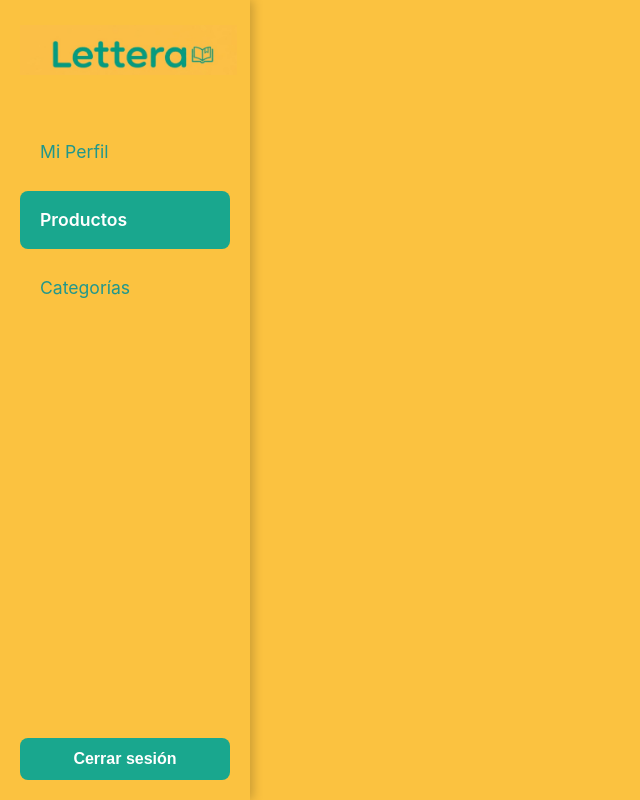
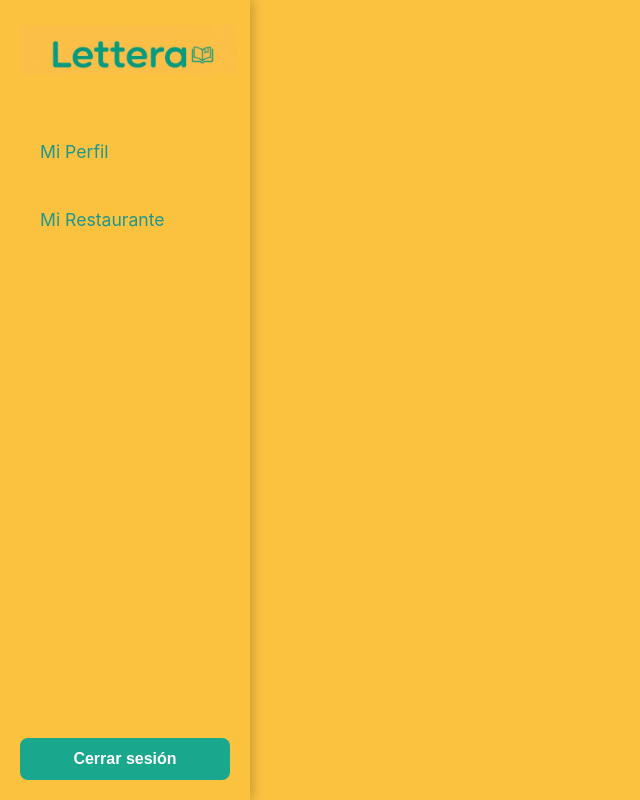
Before and after one commit to JuanNovarino/TP-Final-Roscio-Nova, an Angular app: page /admin in a window 1280 px wide. Shown: the whole page, without its empty margins (0-640 px from the left). Built offline with nearby package versions, Linux system fonts and the light colour scheme.

Commit message:
Creación de my-restaurant y New-edit-category (aun sin funcionar)

```diff
--- a/src/app/components/admin-layout/admin-layout.html
+++ b/src/app/components/admin-layout/admin-layout.html
@@ -16,13 +16,8 @@
               </a>
             </li>
             <li>
-              <a href="#" class="active">
-                <span>Productos</span>
-              </a>
-            </li>
-            <li>
-              <a href="#">
-                <span>Categorías</span>
+              <a routerLink="/admin/myrestaurant">
+                <span>Mi Restaurante</span>
               </a>
             </li>
           </ul>
--- /dev/null
+++ b/src/app/components/myrestaurant/myrestaurant.html
@@ -0,0 +1,3 @@
+<p>myrestaurant works!</p>
+
+<a routerLink="/admin/myrestaurant/new">Nueva Categoria</a>
--- /dev/null
+++ b/src/app/components/new-edit-category/new-edit-category.html
@@ -0,0 +1 @@
+<p>new-edit-category works!</p>
--- a/src/app/pages/menu/menu.ts
+++ b/src/app/pages/menu/menu.ts
@@ -1,4 +1,4 @@
-import { Component, inject, OnInit, signal} from '@angular/core';
+import { Component, inject, OnInit, signal,} from '@angular/core';
 import { CategoryService } from '../../services/category-service';
 import { AuthService } from '../../services/auth-service';
 import { ProductService } from '../../services/product-service';
@@ -29,6 +29,8 @@ export class Menu implements OnInit {
   loadingProducts = true
 
   async ngOnInit() {
+
+
 
     this.loadingCategories = true;
 
```
Also changed, not shown: src/app/app.routes.ts (+19 -0 lines), src/app/components/myrestaurant/myrestaurant.ts (added, +12 -0 lines), src/app/components/new-edit-category/new-edit-category.ts (added, +11 -0 lines), src/app/components/myrestaurant/myrestaurant.scss (added), src/app/components/new-edit-category/new-edit-category.scss (added), 2 other files (tests, documents, lock files or other folders).
